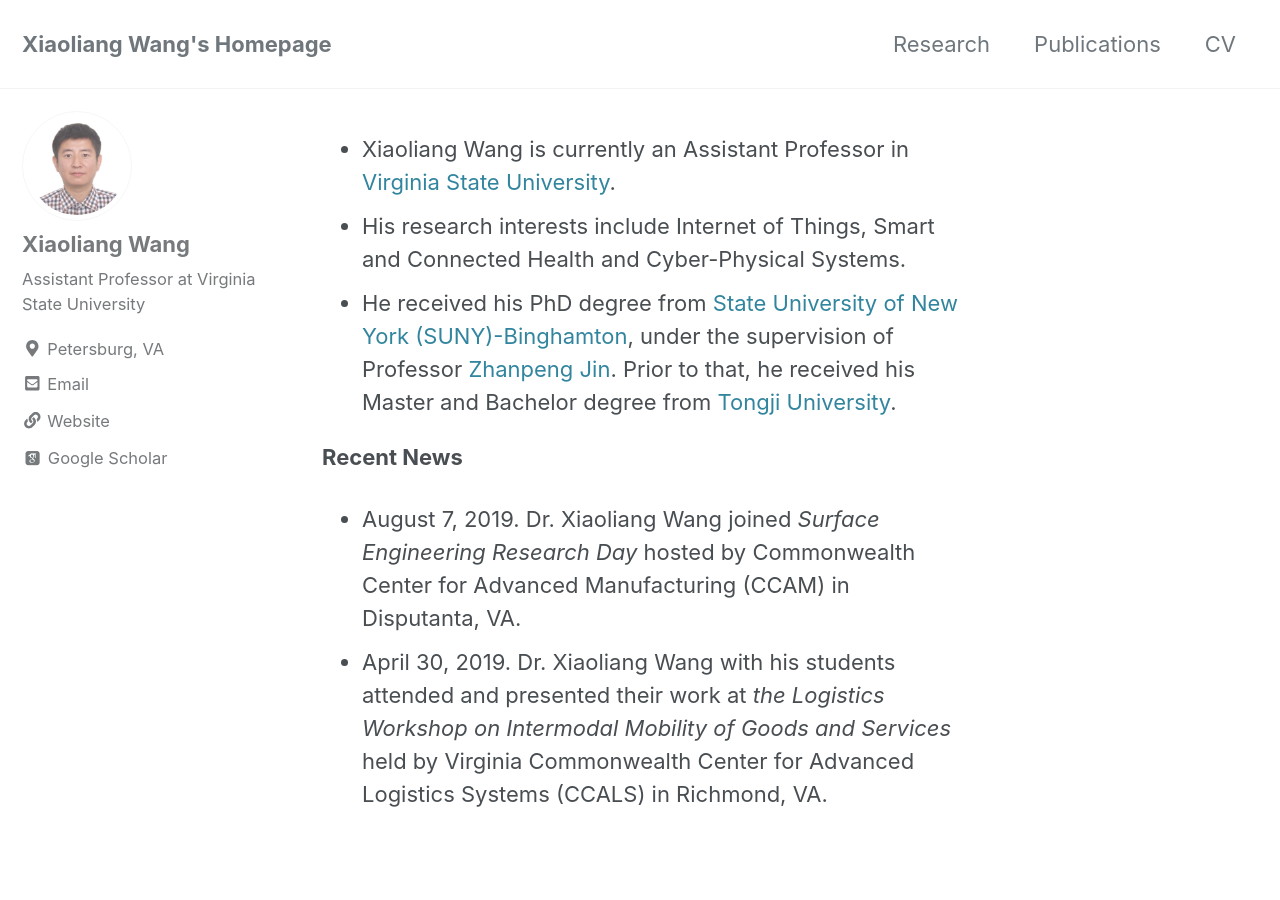
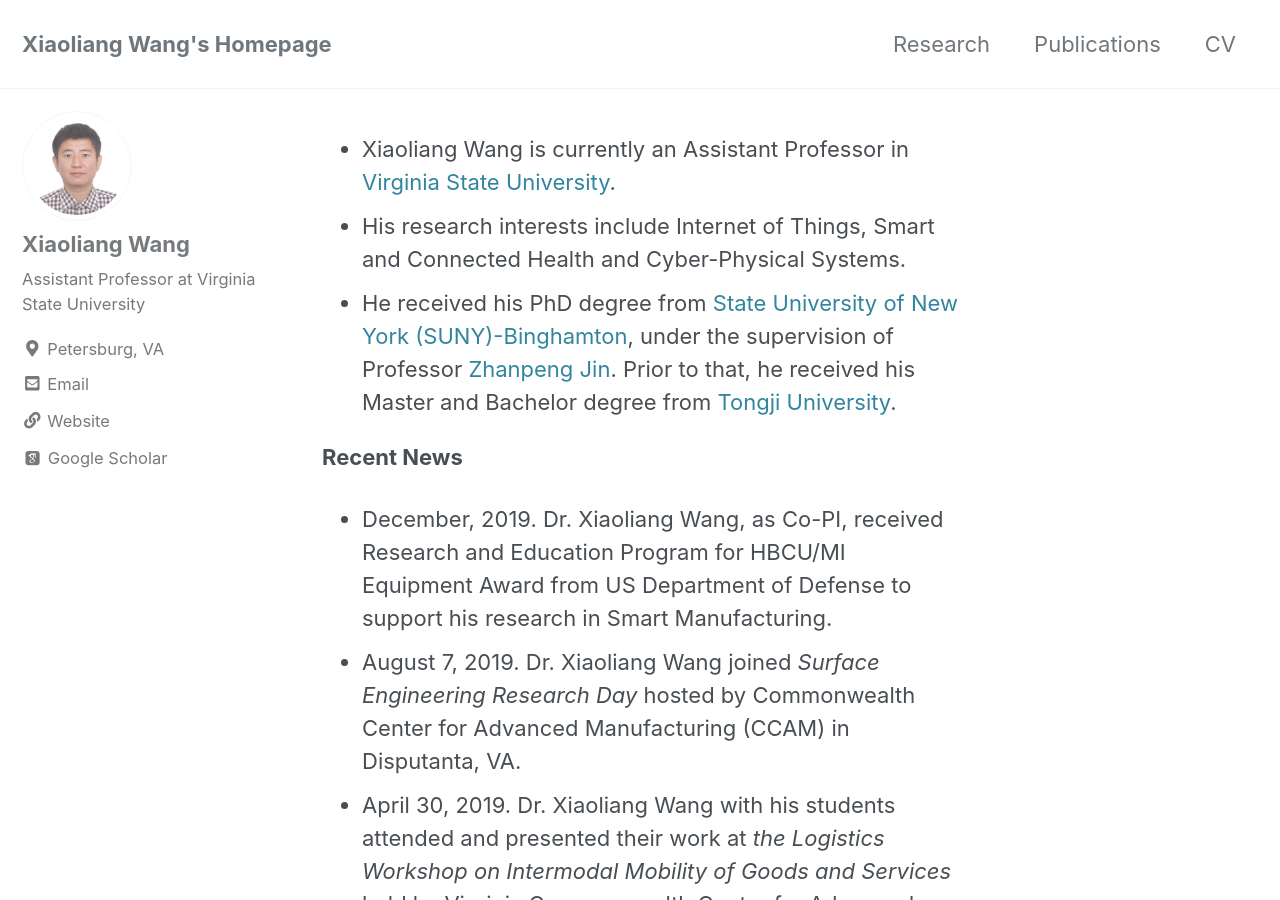
Before and after one commit to wang-xiaoliang/wang-xiaoliang.github.io, a Jekyll site: the page built from index.md, in a window 1280 px wide and 900 px high. Built offline with Jekyll 4.4.1, drawn with Linux system fonts in a browser that asks for light colours; cached includes are drawn as plain includes; nearby versions of some CDN libraries; some web fonts are replaced; our own code applies the rules of GitHub Pages for plain Markdown files; the list of posts is cut into pages by our own code.

Commit message:
DoD Equipment Award

```diff
--- a/index.md
+++ b/index.md
@@ -16,5 +16,6 @@ author_profile: true
 
 <b>Recent News</b>
 
+* December, 2019. Dr. Xiaoliang Wang, as Co-PI, received Research and Education Program for HBCU/MI Equipment Award from US Department of Defense to support his research in Smart Manufacturing.
 * August 7, 2019. Dr. Xiaoliang Wang joined <i>Surface Engineering Research Day</i> hosted by Commonwealth Center for Advanced Manufacturing (CCAM) in Disputanta, VA.
 * April 30, 2019. Dr. Xiaoliang Wang with his students attended and presented their work at <i>the Logistics Workshop on Intermodal Mobility of Goods and Services</i> held by Virginia Commonwealth Center for Advanced Logistics Systems (CCALS) in Richmond, VA.
```
